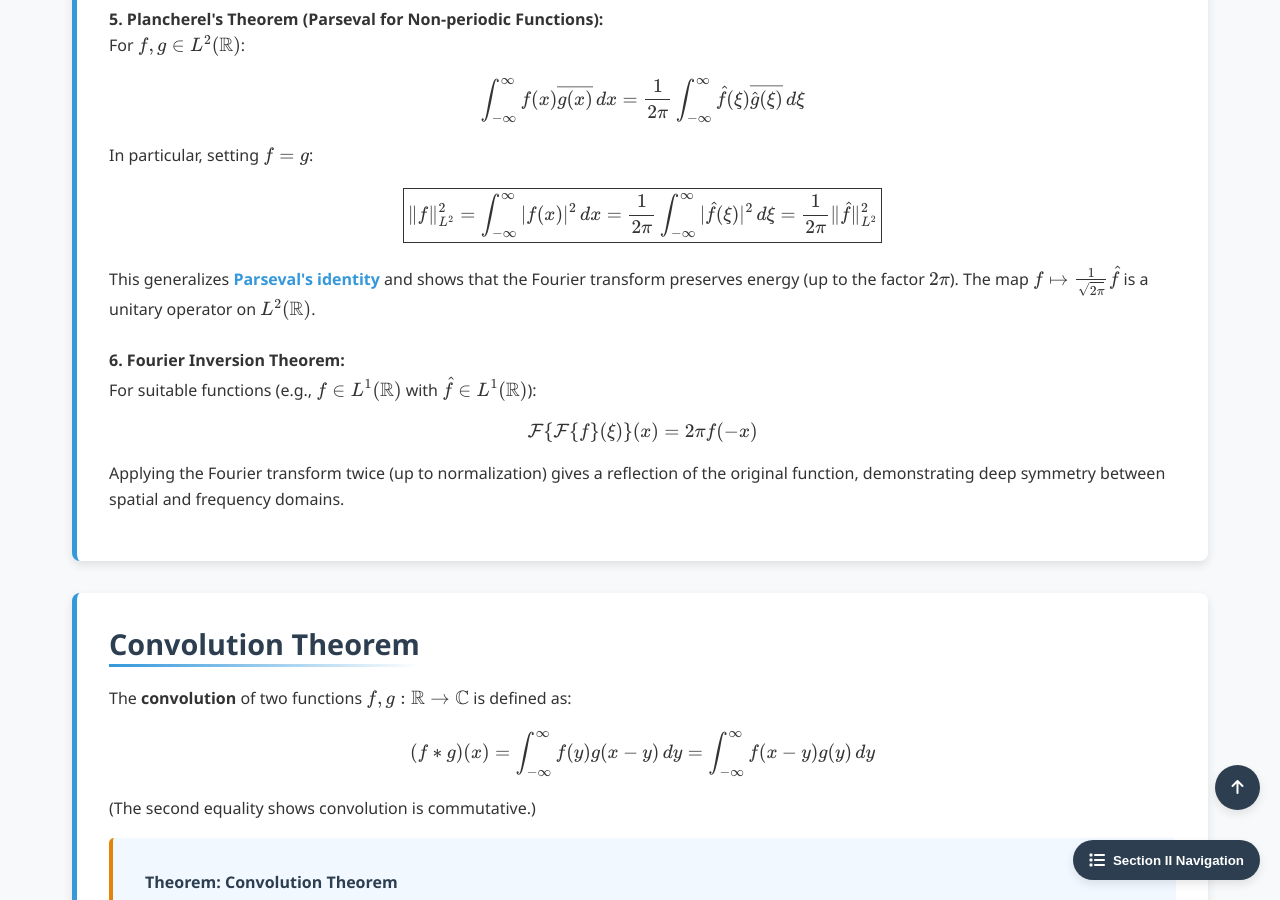
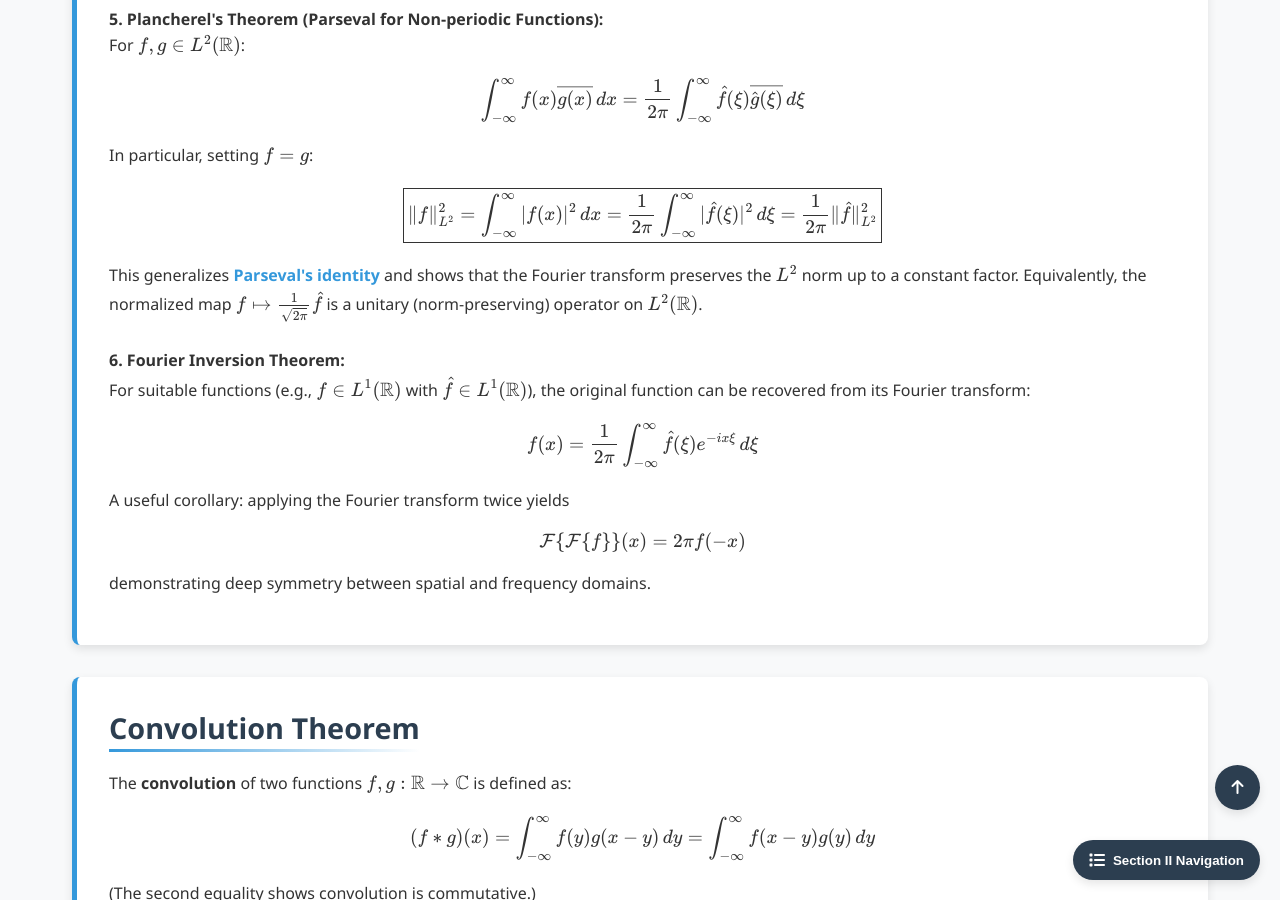
Before and after one commit to Yusukey01/yusukey01.github.io, a Jekyll site: the page built from Mathematics/Calculus/fourier_transform.html, in a window 1280 px wide and 900 px high, scrolled down 3649 px. Built offline with Jekyll 4.4.1, drawn with Linux system fonts in a browser that asks for light colours.

Commit message:
revised contents

```diff
--- a/Mathematics/Calculus/fourier_transform.html
+++ b/Mathematics/Calculus/fourier_transform.html
@@ -237,16 +237,20 @@ uses_python: true
                     \boxed{\|f\|_{L^2}^2 = \int_{-\infty}^{\infty} |f(x)|^2 \, dx = \frac{1}{2\pi}\int_{-\infty}^{\infty} |\hat{f}(\xi)|^2 \, d\xi = \frac{1}{2\pi}\|\hat{f}\|_{L^2}^2}
                     \]
                     This generalizes <a href="fourier_series.html#parseval"><strong>Parseval's identity</strong></a> and shows that the Fourier
-                transform preserves energy (up to the factor \(2\pi\)). The map \(f \mapsto \frac{1}{\sqrt{2\pi}}\hat{f}\)
-                is a unitary operator on \(L^2(\mathbb{R})\).
+                    transform preserves the \(L^2\) norm up to a constant factor. Equivalently, the normalized map \(f \mapsto \frac{1}{\sqrt{2\pi}}\hat{f}\)
+                    is a unitary (norm-preserving) operator on \(L^2(\mathbb{R})\).
                     <br><br>
                     <strong>6. Fourier Inversion Theorem:</strong>
                     <br>
-                For suitable functions (e.g., \(f \in L^1(\mathbb{R})\) with \(\hat{f} \in L^1(\mathbb{R})\)):
+                    For suitable functions (e.g., \(f \in L^1(\mathbb{R})\) with \(\hat{f} \in L^1(\mathbb{R})\)), the original function
+                    can be recovered from its Fourier transform:
                     \[
-                \mathcal{F}\{\mathcal{F}\{f\}(\xi)\}(x) = 2\pi f(-x)
+                    f(x) = \frac{1}{2\pi}\int_{-\infty}^{\infty} \hat{f}(\xi)e^{-ix\xi} \, d\xi
                     \]
-                Applying the Fourier transform twice (up to normalization) gives a reflection of the original function,
+                    A useful corollary: applying the Fourier transform twice yields
+                    \[
+                    \mathcal{F}\{\mathcal{F}\{f\}\}(x) = 2\pi f(-x)
+                    \]
                     demonstrating deep symmetry between spatial and frequency domains.
                 </p>
             </section>
```
Lines whose indentation alone changed are shown as unchanged.
